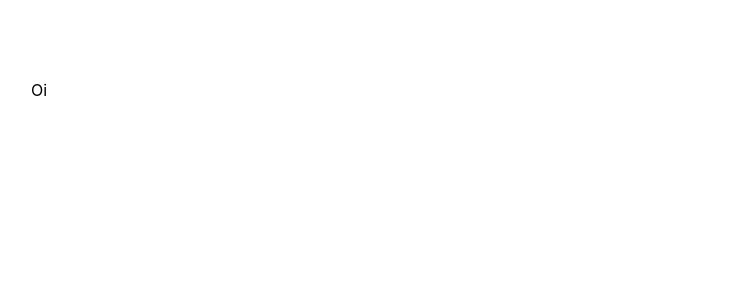
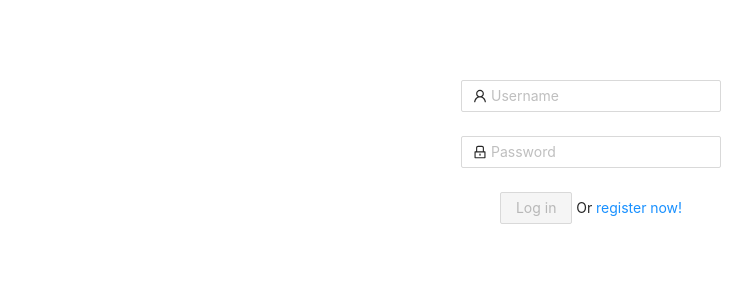
Before and after one commit to mjossany/Delivery-App, a React (Create React App) app in the folder front-end/: page /login in a window 1280 px wide. Shown: the top 300 px of the page, without its empty margins (49-801 px from the left). Built offline with nearby package versions, Linux system fonts and the light colour scheme.

Commit message:
feat: create LoginPage components

```diff
--- a/front-end/package.json
+++ b/front-end/package.json
@@ -3,6 +3,7 @@
   "version": "0.1.0",
   "private": true,
   "dependencies": {
+    "@ant-design/icons": "^4.7.0",
     "@testing-library/jest-dom": "^5.16.3",
     "@testing-library/react": "^12.1.4",
     "@testing-library/user-event": "^13.5.0",
--- a/front-end/src/components/LoginPageComponent.jsx
+++ /dev/null
@@ -1,15 +0,0 @@
-import React from 'react';
-import { MainLayout } from '../styles/Layouts';
-import { LoginPageContainer } from './Styled';
-
-function LoginPageComponent() {
-  return (
-    <MainLayout>
-      <LoginPageContainer>
-        Oi
-      </LoginPageContainer>
-    </MainLayout>
-  );
-}
-
-export default LoginPageComponent;
--- /dev/null
+++ b/front-end/src/components/LoginPageComponent/LoginPageComponent.jsx
@@ -0,0 +1,68 @@
+import React from 'react';
+import { UserOutlined, LockOutlined } from '@ant-design/icons';
+import { MainLayout } from '../../styles/Layouts';
+import {
+  LoginForm, LoginFormButton, LoginFormInput, LoginPageContainer,
+} from './Styled';
+
+function LoginPageComponent() {
+  return (
+    <MainLayout>
+      <LoginPageContainer>
+        <LoginForm
+          name="normal_login"
+          className="login-form"
+          initialValues={{
+            remember: true,
+          }}
+        >
+          <LoginForm.Item
+            name="username"
+            rules={[
+              {
+                required: true,
+                message: 'Please input your Username!',
+              },
+            ]}
+          >
+            <LoginFormInput
+              prefix={<UserOutlined className="site-form-item-icon" />}
+              placeholder="Username"
+            />
+          </LoginForm.Item>
+          <LoginForm.Item
+            name="password"
+            rules={[
+              {
+                required: true,
+                message: 'Please input your Password!',
+              },
+            ]}
+          >
+            <LoginFormInput
+              prefix={<LockOutlined className="site-form-item-icon" />}
+              type="password"
+              placeholder="Password"
+            />
+          </LoginForm.Item>
+          <LoginForm.Item>
+            <LoginFormButton
+              type="primary"
+              htmlType="submit"
+              className="login-form-button"
+              disabled="true"
+            >
+              Log in
+            </LoginFormButton>
+            {' '}
+            Or
+            {' '}
+            <a href="register-now">register now!</a>
+          </LoginForm.Item>
+        </LoginForm>
+      </LoginPageContainer>
+    </MainLayout>
+  );
+}
+
+export default LoginPageComponent;
--- /dev/null
+++ b/front-end/src/components/LoginPageComponent/Styled.js
@@ -0,0 +1,26 @@
+import {
+  Button,
+  Form, Input,
+} from 'antd';
+import styled from 'styled-components';
+
+export const LoginPageContainer = styled.section`
+  display: flex;
+  align-items: center;
+  justify-content: center;
+`;
+
+export const LoginForm = styled(Form)`
+  display: flex;
+  flex-direction: column;
+  max-width: 300px;
+  align-items: center;
+`;
+
+export const LoginFormInput = styled(Input)`
+
+`;
+
+export const LoginFormButton = styled(Button)`
+
+`;
--- a/front-end/src/components/Styled.js
+++ /dev/null
@@ -1,7 +0,0 @@
-import styled from 'styled-components';
-
-export const LoginPageContainer = styled.section``;
-
-export const InfosContainer = styled.div`
-
-`;
--- a/front-end/src/index.js
+++ b/front-end/src/index.js
@@ -1,9 +1,9 @@
 import React from 'react';
-import './index.css';
 import { BrowserRouter as Router } from 'react-router-dom';
 import { createRoot } from 'react-dom/client';
 import App from './App';
 import reportWebVitals from './reportWebVitals';
+import 'antd/dist/antd.css';
 
 const rootElement = document.getElementById('root');
 const root = createRoot(rootElement);
--- a/front-end/src/pages/Login.jsx
+++ b/front-end/src/pages/Login.jsx
@@ -1,5 +1,5 @@
 import React from 'react';
-import LoginPageComponent from '../components/LoginPageComponent';
+import LoginPageComponent from '../components/LoginPageComponent/LoginPageComponent';
 
 function Login() {
   return (
```
Also changed, not shown: front-end/.eslintrc.json, 1 other file (tests, documents, lock files or other folders).
